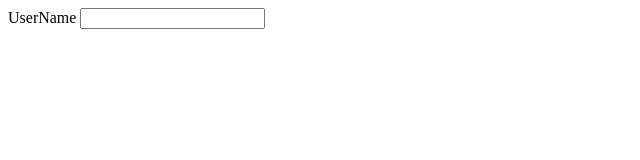
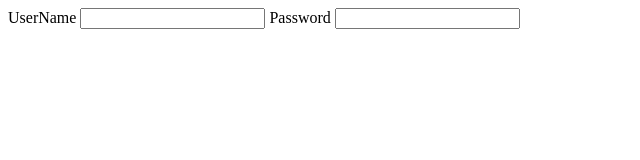
Before and after one commit to TanTruongz/ktra, a plain HTML site: page index.html in a window 1280 px wide. Shown: the whole page, without its empty margins (0-640 px from the left). Drawn offline with Linux system fonts and the light colour scheme.

Commit message:
third commit

```diff
--- a/index.html
+++ b/index.html
@@ -7,8 +7,11 @@
     <title>Document</title>
 </head>
 <body>
-     <label>UserName
+    <label>UserName
     <input type="text" name="" id="txtUserName">
+    </label>
+    <label>Password
+    <input type="password" name="" id="txtPassword">
     </label>
 </body>
 </html>
```
